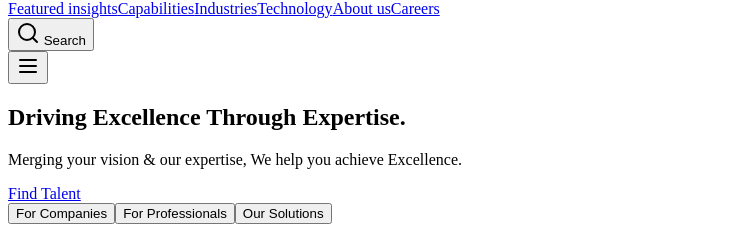
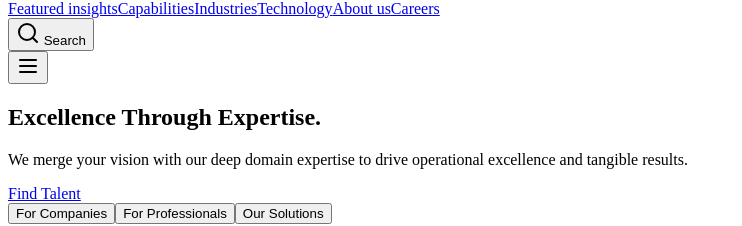
Before and after one commit to theuntoldcreator/qvalfocus-new, a React (Vite) app in the folder client/: page / in a window 1280 px wide. Shown: the part 320-546 px from the top of the page, without its empty margins (0-742 px from the left). Built offline with nearby package versions, Linux system fonts and the light colour scheme; no server answers.

Commit message:
[dyad] Updated hero title and description - wrote 1 file(s) + extra files edited outside of Dyad

```diff
--- a/client/src/components/sections/hero.tsx
+++ b/client/src/components/sections/hero.tsx
@@ -8,9 +8,9 @@ const heroContent = [
   {
     id: "talent",
     tabTitle: "For Companies",
-    title: "Driving Excellence Through Expertise.",
+    title: "Excellence Through Expertise.",
     description:
-      "Merging your vision & our expertise, We help you achieve Excellence.",
+      "We merge your vision with our deep domain expertise to drive operational excellence and tangible results.",
     buttonText: "Find Talent",
     buttonLink: "/contact?type=client",
     image:
```
